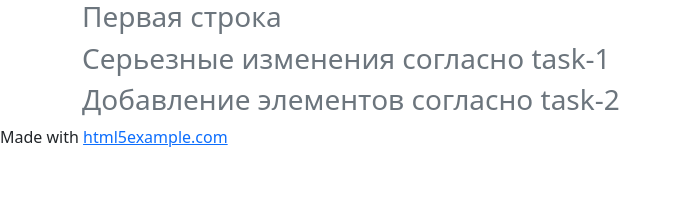
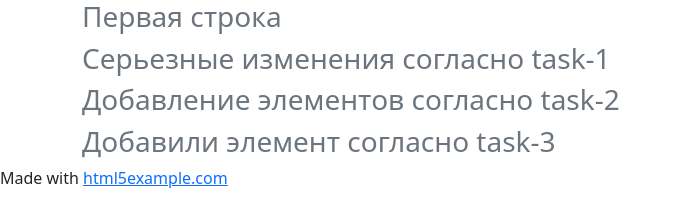
Before and after one commit to Mason-Zaccaro/land_devops, a plain HTML site: page index.html in a window 1280 px wide. Shown: the whole page, without its empty margins (0-681 px from the left). Drawn offline with Linux system fonts and the light colour scheme.

Commit message:
feature/task-3_drop_lections add content 3 line

```diff
--- a/index.html
+++ b/index.html
@@ -18,6 +18,7 @@
         <h3>Первая строка</h3>
         <h3>Серьезные изменения согласно task-1</h3>
         <h3>Добавление элементов согласно task-2</h3>
+        <h3>Добавили элемент согласно task-3</h3>
       </div>
     </div>
   </div>
```
